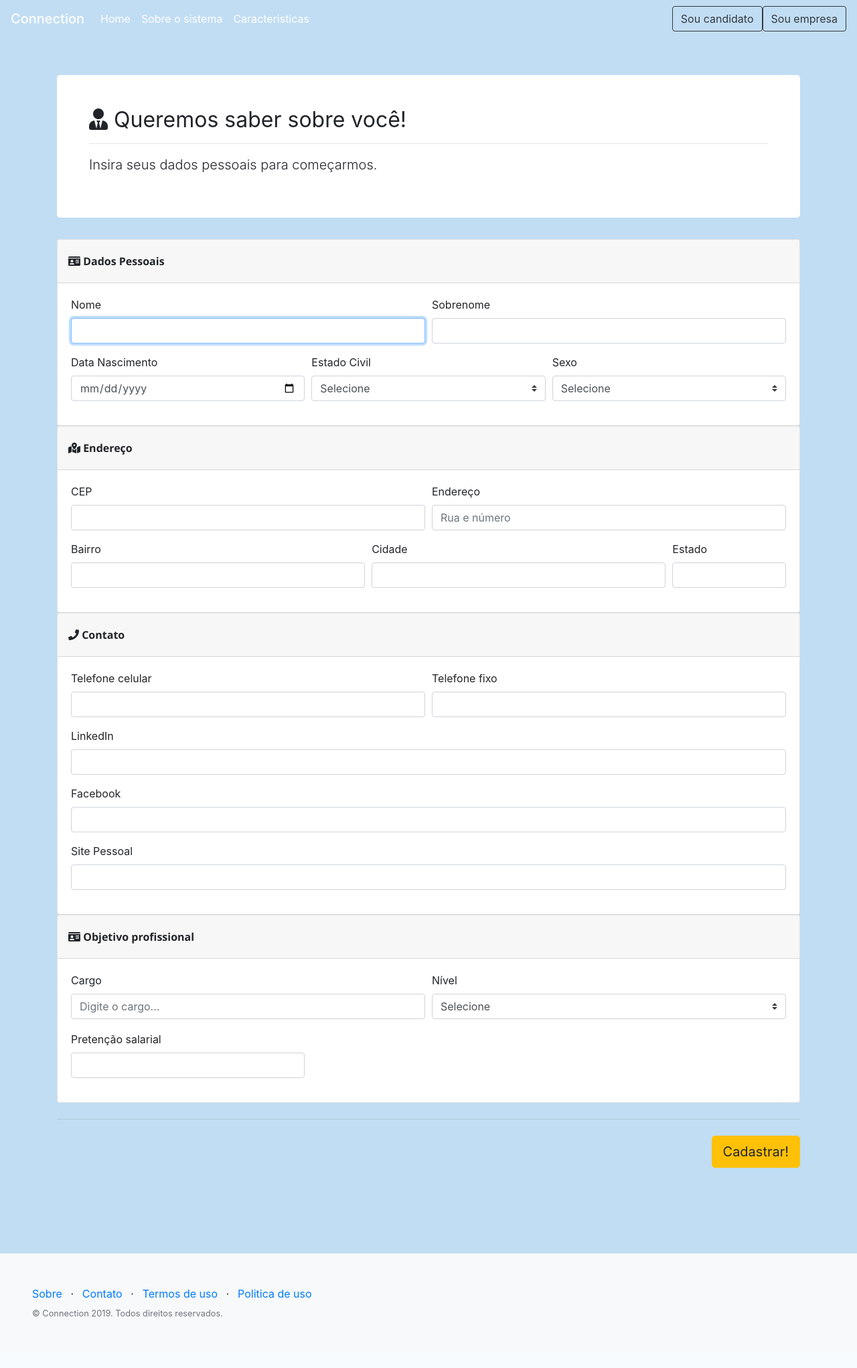
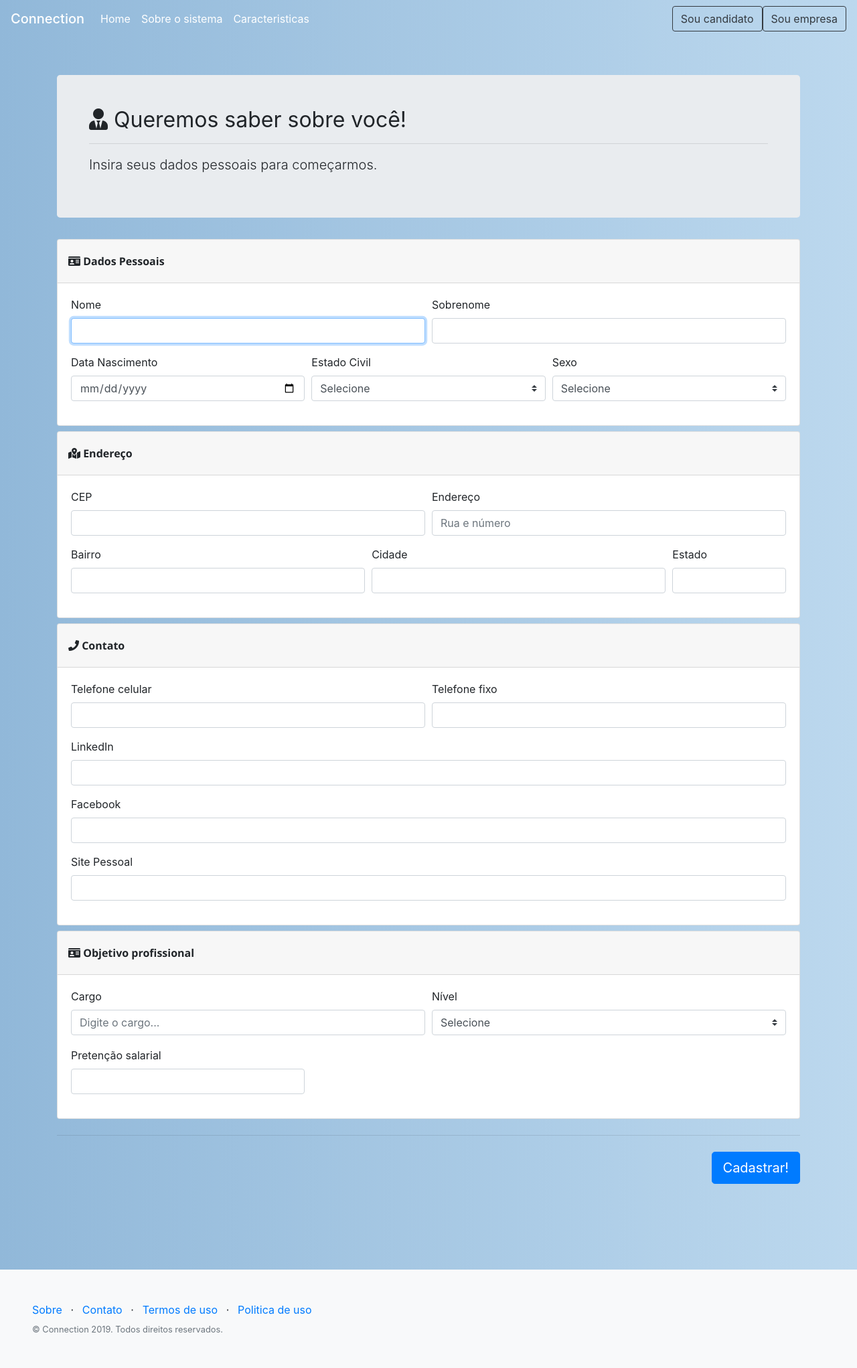
Before and after one commit to Eduardo-RibeiroJ/prjTCC, a PHP site: the page made by View/candidato_inserir.php in a window 1280 px wide. Shown: the whole page at 67% size. Before the commit the page ends 1966 px from the top, so only its background shows below. Run offline with PHP 8.4, Linux system fonts and the light colour scheme; the visitor is signed in with stand-in values (Sample User, id 1); some libraries are stand-ins or nearby versions.

Commit message:
Alterações no layout

```diff
--- a/Controller/CandidatoObjetivoDAO.php
+++ b/Controller/CandidatoObjetivoDAO.php
@@ -12,7 +12,7 @@ class CandidatoObjetivoDAO
     public function Inserir(CandidatoObjetivo $objetivo)
     {
         $cpf = $objetivo->getCpf();
-        $idObjetivo = $objetivo->getIdobjetivo();
+        $idObjetivo = $objetivo->getIdObjetivo();
         $idCargo = $objetivo->getIdCargo();
         $nivel = $objetivo->getNivel();
         $pretSal = $objetivo->getPretSal();
@@ -32,7 +32,7 @@ class CandidatoObjetivoDAO
     public function Alterar(CandidatoObjetivo $objetivo)
     {
         $cpf = $objetivo->getCpf();
-        $idObjetivo = $objetivo->getIdobjetivo();
+        $idObjetivo = $objetivo->getIdObjetivo();
         $idCargo = $objetivo->getIdCargo();
         $nivel = $objetivo->getNivel();
         $pretSal = $objetivo->getPretSal();
--- a/View/candidato.php
+++ b/View/candidato.php
@@ -50,7 +50,7 @@ $arrayVagas = $processoSeletivoDAO->ListarVagaCandidato($processoSeletivo, $obje
 
     </header> -->
 
-<div style="background-image: linear-gradient(to bottom, rgba(220, 240, 255, 1), rgba(130,175,210,1));">
+<div style="background-image: linear-gradient(to left, rgba(220, 240, 255, 1), rgba(130,175,210,1));">
   <div class="container">
 
     <form action="candidato_vagas.php" method="GET" class="form-signin" autocomplete="off">
--- a/View/candidato_alterar.php
+++ b/View/candidato_alterar.php
@@ -17,7 +17,7 @@ $candidatoDAO->Listar($candidato);
 
 ?>
 
-<div style="background-image: linear-gradient(to right, rgba(145,184,217,1), rgba(23,166,255,1));">
+<div style="background-image: linear-gradient(to left, rgba(188, 216, 238, 1), rgba(145,184,217,1));">
   <div class="container">
 
     <div class="jumbotron p-3 p-md-5">
@@ -231,7 +231,7 @@ $candidatoDAO->Listar($candidato);
 
       <div class="row">
         <div class="col">
-          <a href="candidato_perfil.php" class="btn btn-warning float-right">Visualizar Perfil</a>
+          <a href="candidato_perfil.php" class="btn btn-primary float-right">Visualizar Perfil</a>
         </div>
       </div>
 
--- a/View/candidato_alterar_objetivo.php
+++ b/View/candidato_alterar_objetivo.php
@@ -27,7 +27,7 @@ $candObjetivoDAO->Listar($candObjetivo);
 
 ?>
 
-<div style="background-image: linear-gradient(to right, rgba(145,184,217,1), rgba(23,166,255,1));">
+<div style="background-image: linear-gradient(to left, rgba(188, 216, 238, 1), rgba(145,184,217,1));">
   <div class="container">
 
     <div class="jumbotron p-3 p-md-5">
@@ -65,7 +65,7 @@ $candObjetivoDAO->Listar($candObjetivo);
 
                       <div class="form-group col-md-6">
                         <label for="txtCargo">Cargo</label>
-                        <input type="text" class="form-control" id="txtCargo" name="txtCargo" autocomplete="off" value="<?= $candObjetivo->getCargo()->getNomeCargo(); ?>" required autofocus>
+                        <input type="text" class="form-control" id="txtCargo" name="txtCargo" autocomplete="off" value="<?= $candObjetivo->getCargo()->getNomeCargo(); ?>" required>
                         <div id="compList"></div>
                       </div>
 
@@ -91,7 +91,7 @@ $candObjetivoDAO->Listar($candObjetivo);
 
                     <div class="form-row">
                       <div class="col">
-                        <button name="btnAlterarcandObjetivo" id="btnAlterarcandObjetivo" class="btn btn-primary float-right">Salvar</button>
+                        <button name="btnAlterarcandObjetivo" id="btnAlterarcandObjetivo" class="btn btn-primary float-right"><i class="far fa-save"></i> Salvar</button>
                       </div>
                     </div>
 
--- a/View/candidato_inserir.php
+++ b/View/candidato_inserir.php
@@ -71,10 +71,10 @@ if (isset($_POST['btnSalvar'])) {
 
 <?php include_once 'header.php'; ?>
 
-<div style="background-color:#c1ddf3">
+<div style="background-image: linear-gradient(to left, rgba(188, 216, 238, 1), rgba(145,184,217,1));">
   <div class="container">
 
-    <div class="jumbotron p-3 p-md-5" style="background-color:#FFFF">
+    <div class="jumbotron p-3 p-md-5">
       <div class="container p-0">
         <h5 class="display-4 display-md-2"><i class="fas fa-user-tie d-none d-md-inline"></i> Queremos saber sobre você!</h1>
 
@@ -95,7 +95,7 @@ if (isset($_POST['btnSalvar'])) {
             <input type="hidden" id="email" name="email" value="edu@edu">
             <input type="hidden" id="senha" name="senha" value="12345">
 
-            <div class="card">
+            <div class="card mb-2">
               <div class="card-header">
                 <i class="fas fa-id-card"></i>
                 Dados Pessoais
@@ -148,7 +148,7 @@ if (isset($_POST['btnSalvar'])) {
               </div>
             </div>
 
-            <div class="card">
+            <div class="card mb-2">
 
               <div class="card-header">
                 <i class="fas fa-map-marked-alt"></i>
@@ -192,7 +192,7 @@ if (isset($_POST['btnSalvar'])) {
               </div>
             </div>
 
-            <div class="card">
+            <div class="card mb-2">
 
               <div class="card-header">
                 <i class="fas fa-phone"></i>
@@ -283,7 +283,7 @@ if (isset($_POST['btnSalvar'])) {
 
             <div class="form-row">
               <div class="col text-center">
-                <input type="submit" name="btnSalvar" id="btnSalvar" class="btn btn-warning btn-lg float-right" value="Cadastrar!">
+                <input type="submit" name="btnSalvar" id="btnSalvar" class="btn btn-primary btn-lg float-right" value="Cadastrar!">
               </div>
             </div>
 
@@ -299,7 +299,7 @@ if (isset($_POST['btnSalvar'])) {
 
 <?php include 'footer.php'; ?>
 
-<script>
+<script type="text/javascript">
   $(document).ready(function() {
     $('#txtCargo').keyup(function() {
       var palavra = $(this).val();
@@ -323,12 +323,8 @@ if (isset($_POST['btnSalvar'])) {
   })
 
   //Máscaras
+  // $("#txtCEP").mask("00000-000");
+  // $("#txtTelefone1").mask("(00)00000-0000");
+  // $("#txtTelefone2").mask("(00)0000-0000");
+  // $("#txtPretSal").mask("R$0000,00");
 </script>
-
-
-<script type="text/javascript">
-  $("#txtCEP").mask("00000-000");
-  $("#txtTelefone1").mask("(00)00000-0000");
-  $("#txtTelefone2").mask("(00)0000-0000");
-  $("#txtPretSal").mask("R$0000,00");
-</script>
--- a/View/candidato_minhas_vagas.php
+++ b/View/candidato_minhas_vagas.php
@@ -36,7 +36,7 @@ $arrayProcessos = $candidatoProcessoDAO->Listar($candidatoProcesso);
 
 ?>
 
-<div style="background-image: linear-gradient(to right, rgba(188, 216, 238, 1), rgba(145,184,217,1));">
+<div style="background-image: linear-gradient(to left, rgba(188, 216, 238, 1), rgba(145,184,217,1));">
   <div class="container">
 
   <?php if($arrayProcessos): ?>
--- a/View/candidato_perfil.php
+++ b/View/candidato_perfil.php
@@ -60,7 +60,7 @@ $objetivo = $objetivoDAO->Listar($objetivo);
 
 ?>
 
-<div style="background-image: linear-gradient(to bottom, rgba(220, 240, 255, 1), rgba(130,175,210,1));">
+<div style="background-image: linear-gradient(to left, rgba(220, 240, 255, 1), rgba(130,175,210,1));">
   <div class="container">
 
     <section id="sectionCandidatoPerfil">
--- a/View/candidato_vagas.php
+++ b/View/candidato_vagas.php
@@ -41,7 +41,7 @@ $arrayVagas = $processoSeletivoDAO->ListarVaga($processoSeletivo, $objetivo);
 
 ?>
 
-<div style="background-image: linear-gradient(to bottom, rgba(220, 240, 255, 1), rgba(130,175,210,1));">
+<div style="background-image: linear-gradient(to left, rgba(220, 240, 255, 1), rgba(130,175,210,1));">
   <div class="container">
 
     <form action="candidato_vagas.php" method="GET" class="form-signin" autocomplete="off">
```
